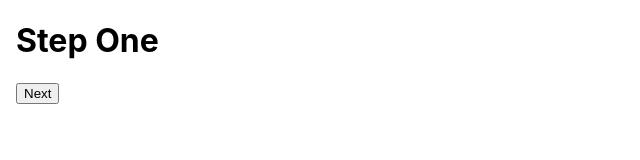
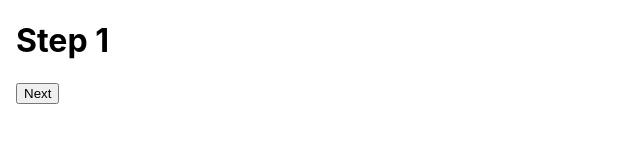
Before and after one commit to kiryl-ramanouski/react-design-patterns-linkedin, a React (Create React App) app in the folder react-patterns-app/: page / in a window 1280 px wide. Shown: the top 160 px of the page, without its empty margins (0-640 px from the left). Built offline with nearby package versions, Linux system fonts and the light colour scheme.

Commit message:
refactor: refactor App component

```diff
--- a/react-patterns-app/src/App.js
+++ b/react-patterns-app/src/App.js
@@ -5,19 +5,19 @@ import { UncontrolledOnboardingFlow } from './UncontrolledOnboardingFlow';
 
 const StepOne = ({ goToNext }) => (
   <>
-    <h1>Step One</h1>
+    <h1>Step 1</h1>
     <button onClick={() => goToNext({ name: 'John Doe' })}>Next</button>
   </>
 );
 const StepTwo = ({ goToNext }) => (
   <>
-    <h1>Step Two</h1>
+    <h1>Step 2</h1>
     <button onClick={() => goToNext({ age: 100 })}>Next</button>
   </>
 );
 const StepThree = ({ goToNext }) => (
   <>
-    <h1>Step Tree</h1>
+    <h1>Step 3</h1>
     <button onClick={() => goToNext({ hairColor: 'brown' })}>Next</button>
   </>
 );
@@ -27,7 +27,7 @@ function App() {
     <UncontrolledOnboardingFlow
       onFinish={(data) => {
         console.log(data);
-        alert('Onboarding compete!');
+        alert('Onboarding complete!');
       }}
     >
       <StepOne />
```
